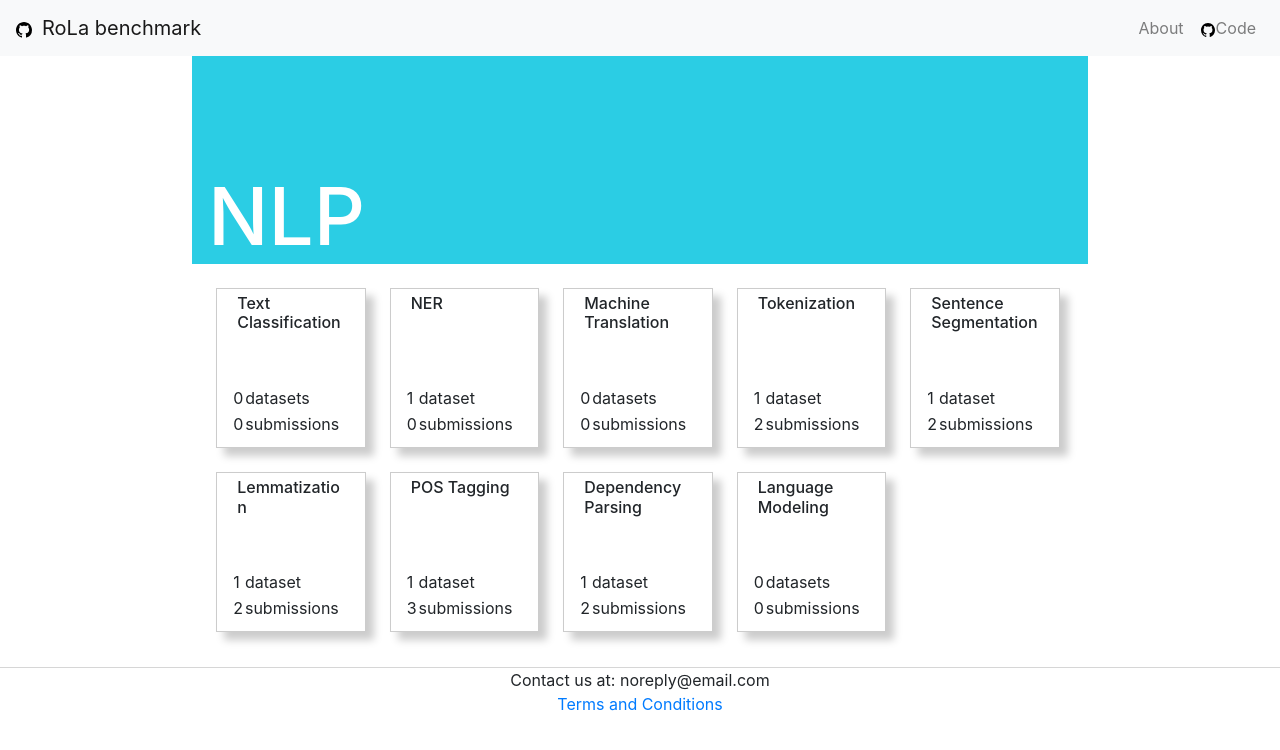
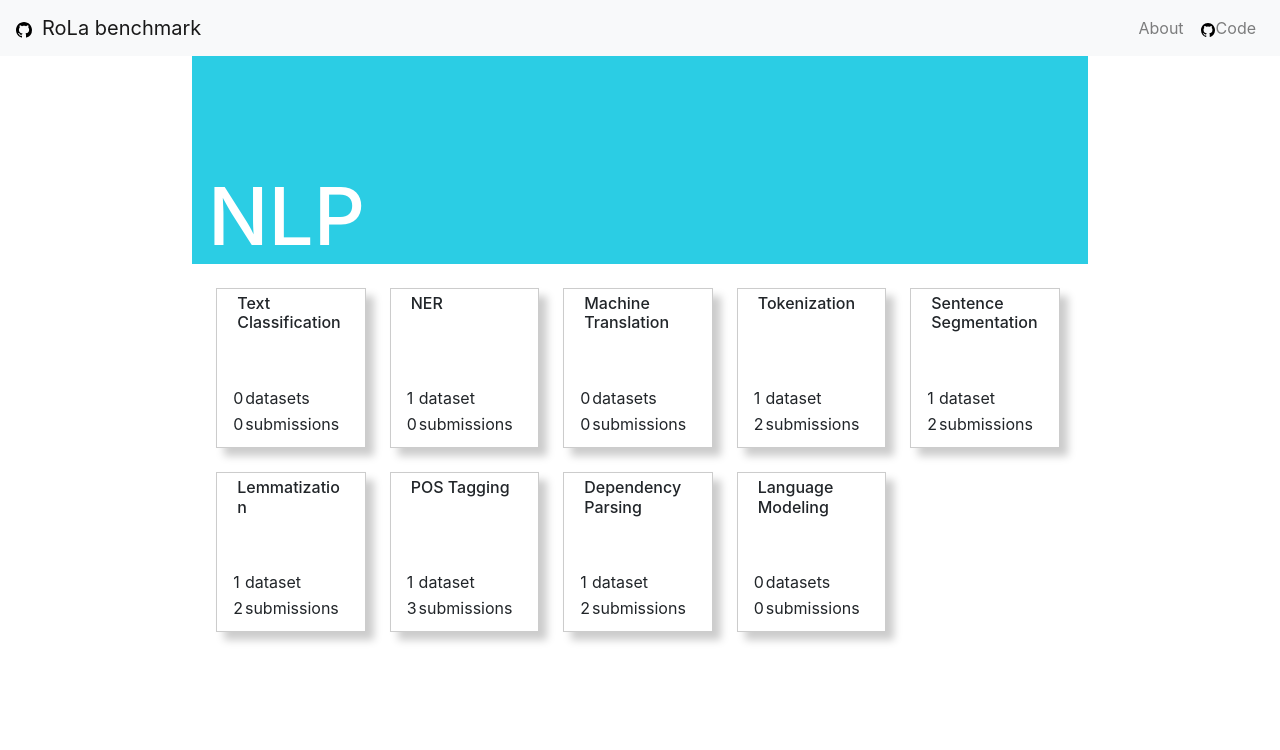
Before and after one commit to LiroBenchmark/LiroBenchmark.github.io, a React (Create React App) app: page / in a window 1280 px wide. Shown: the top 750 px of the page. Built offline with nearby package versions, Linux system fonts and the light colour scheme.

Commit message:
Removed footer from application component

```diff
--- a/src/App.js
+++ b/src/App.js
@@ -1,8 +1,7 @@
-import React from "react";
-import Dashboard from "./Components/Dashboard";
-import Header from "./Components/Header";
-import Footer from "./Components/Footer";
-import "./assets/root.scss";
+import React from 'react';
+import Dashboard from './Components/Dashboard';
+import Header from './Components/Header';
+import './assets/root.scss';
 
 const App = (props) => {
   const { location } = props;
@@ -12,7 +11,6 @@ const App = (props) => {
       <div className="main-content">
         <Dashboard location={location} />
       </div>
-      <Footer />
     </div>
   );
 };
```
